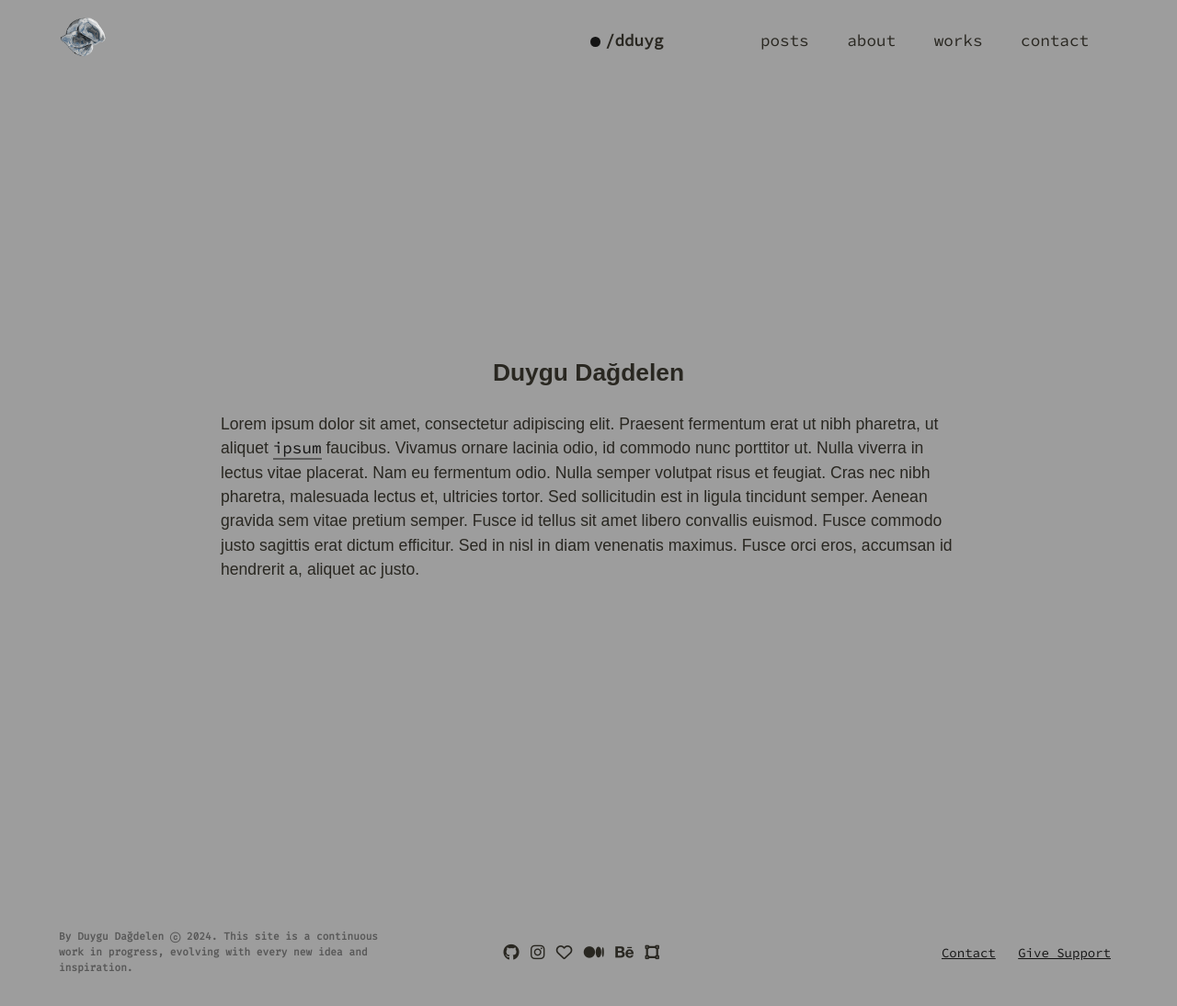
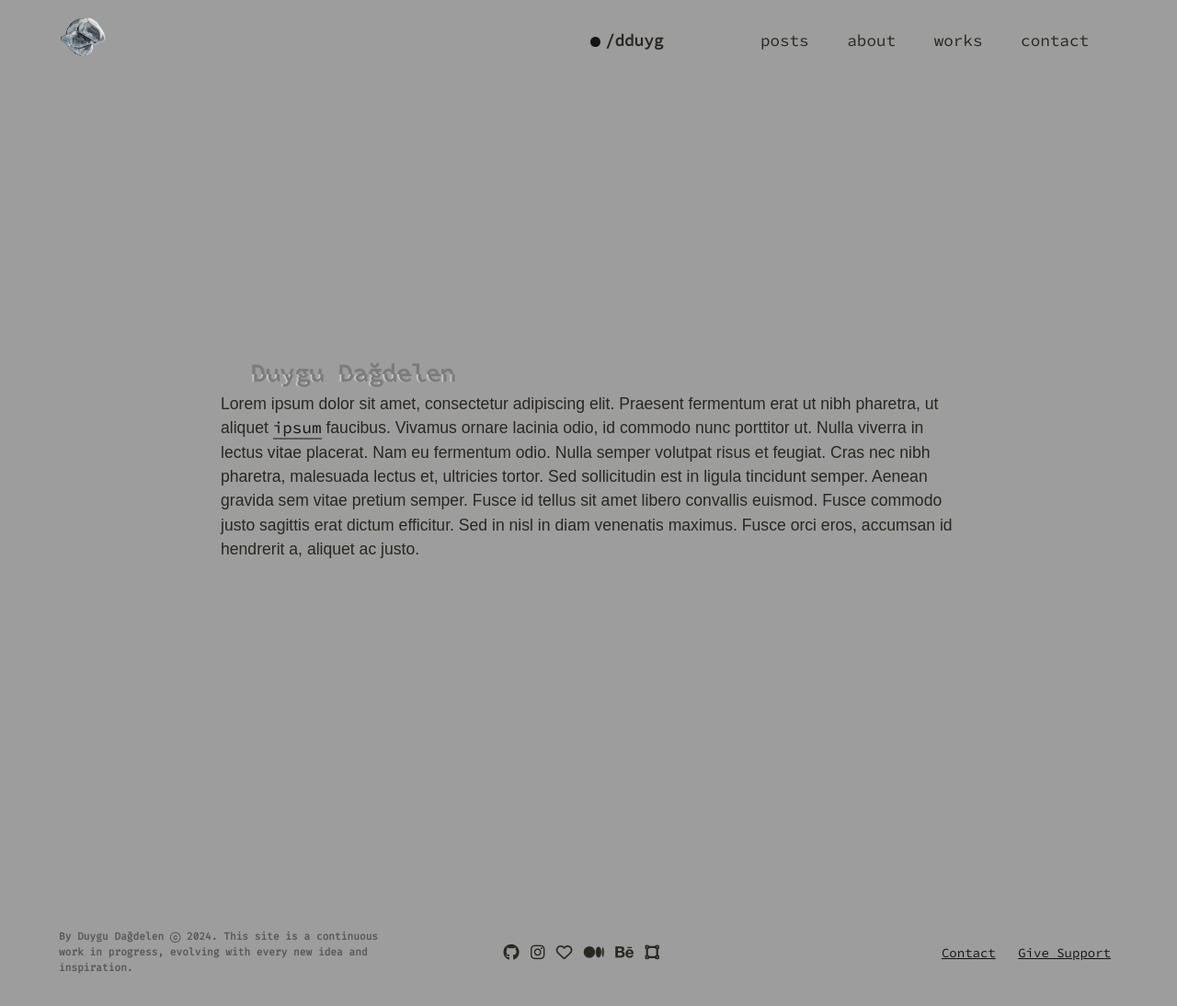
Before and after one commit to dduyg/duuuy, a Jekyll site: the page built from index.html, in a window 1280 px wide. Shown: the whole page at 92% size. Built offline with Jekyll 4.4.1, drawn with Linux system fonts in a browser that asks for light colours; nearby versions of some CDN libraries; some web fonts are replaced.

Commit message:
Update home.html

```diff
--- a/_includes/home.html
+++ b/_includes/home.html
@@ -1,2 +1,2 @@
-<h2 data-text="{{ site.author }}">{{ site.author }}</h2>
+<h2 class="home-header" data-text="Duygu Dağdelen">Duygu Dağdelen</h2>
 <p>Lorem ipsum dolor sit amet, consectetur adipiscing elit. Praesent fermentum erat ut nibh pharetra, ut aliquet <a href="#" class="link">ipsum</a> faucibus. Vivamus ornare lacinia odio, id commodo nunc porttitor ut. Nulla viverra in lectus vitae placerat. Nam eu fermentum odio. Nulla semper volutpat risus et feugiat. Cras nec nibh pharetra, malesuada lectus et, ultricies tortor. Sed sollicitudin est in ligula tincidunt semper. Aenean gravida sem vitae pretium semper. Fusce id tellus sit amet libero convallis euismod. Fusce commodo justo sagittis erat dictum efficitur. Sed in nisl in diam venenatis maximus. Fusce orci eros, accumsan id hendrerit a, aliquet ac justo.</p>
```
